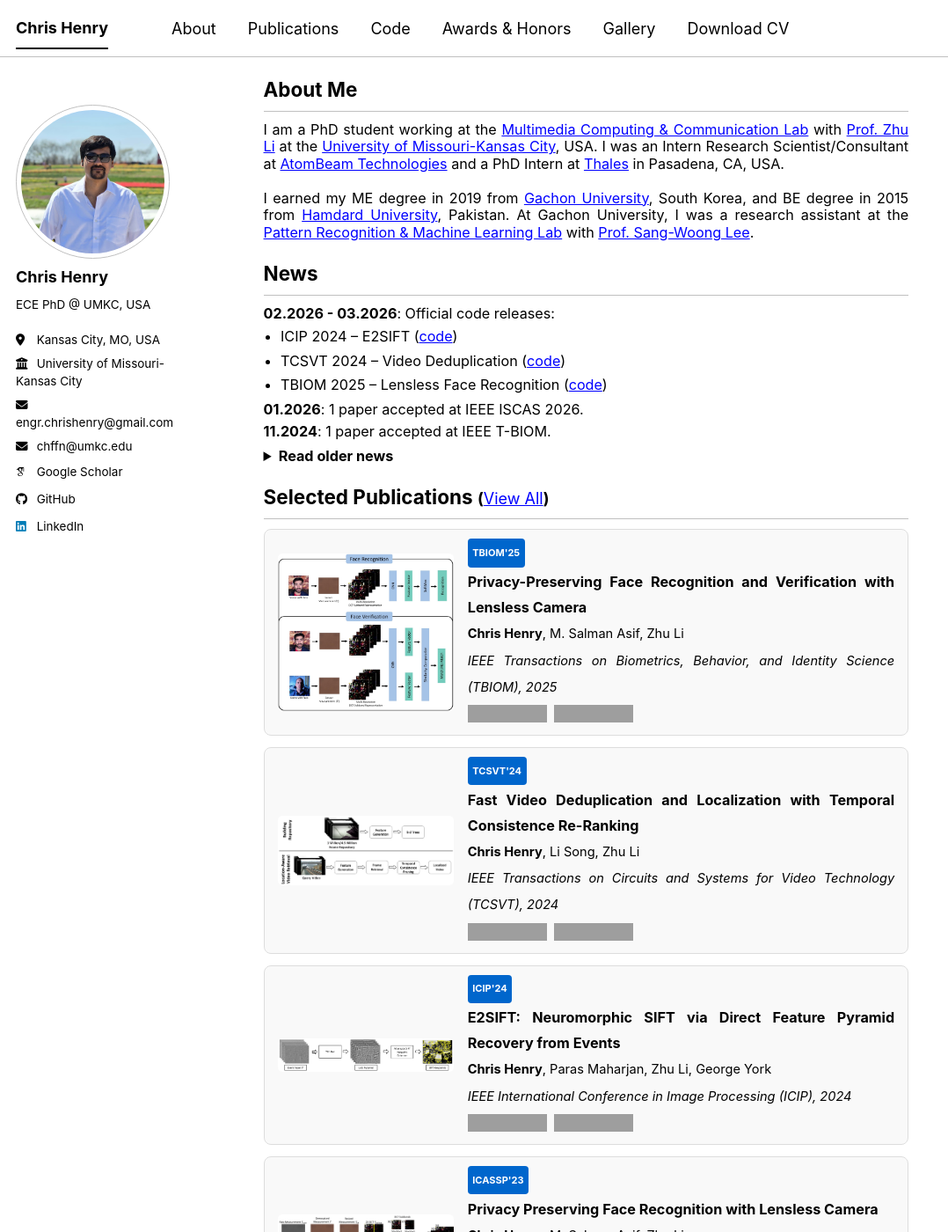
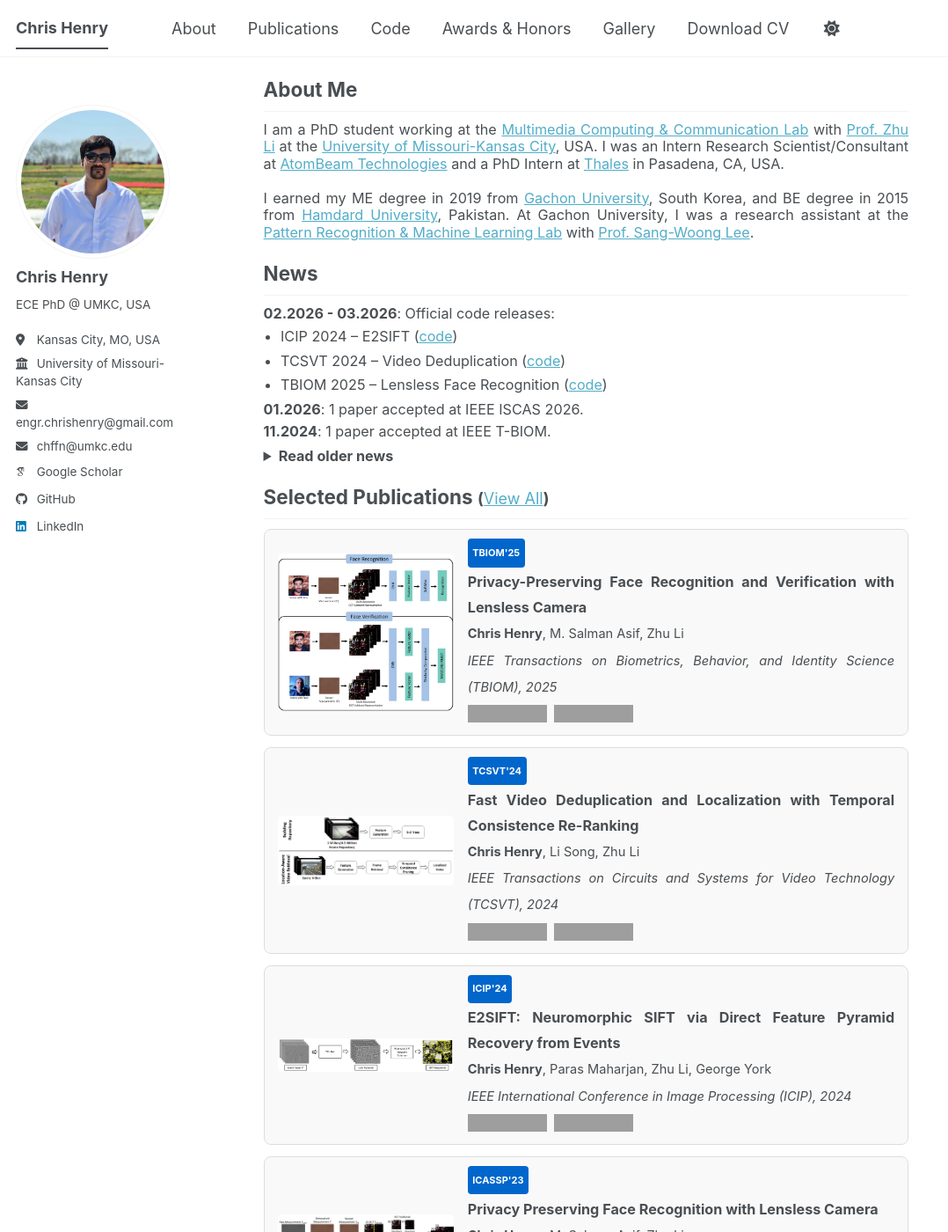
Before and after one commit to engrchrishenry/engrchrishenry.github.io, a Jekyll site: the page built from _pages/about.md, in a window 1280 px wide and 1400 px high. Shown: the whole window at 88% size, without its empty margins (0-1078 px from the left). Built offline with Jekyll 4.4.1, drawn with Linux system fonts in a browser that asks for light colours; some web fonts are replaced; a script bundle is joined from its source files by our own code; library files that are not in the unit come from our copies; grey boxes are pictures that could not be loaded.

Commit message:
Minor updates and improvements

```diff
--- a/_config.yml
+++ b/_config.yml
@@ -8,7 +8,7 @@
 
 # Basic Site Settings
 locale                   : "en-US"
-site_theme               : "contrast" # The available themes options are "default", "air", "sunrise", "mint", "dirt" and "contrast"
+site_theme               : "default" # The available themes options are "default", "air", "sunrise", "mint", "dirt" and "contrast"
 title                    : "Chris Henry"
 title_separator          : "-"
 name                     : &name "Your Name"
--- a/_includes/head.html
+++ b/_includes/head.html
@@ -6,8 +6,7 @@
 
 <link href="{% if site.atom_feed.path %}{{ site.atom_feed.path }}{% else %}{{ base_path }}/feed.xml{% endif %}" type="application/atom+xml" rel="alternate" title="{{ site.title }} Feed">
 
-<!-- <meta name="viewport" content="width=device-width, initial-scale=1.0"> -->
-<meta name="viewport" content="width=1024, initial-scale=1.0">
+<meta name="viewport" content="width=device-width, initial-scale=1.0">
 
 <script>
   document.documentElement.className = document.documentElement.className.replace(/\bno-js\b/g, '') + ' js ';
--- a/_includes/masthead.html
+++ b/_includes/masthead.html
@@ -18,11 +18,9 @@
               <a href="{{ domain }}{{ link.url }}">{{ link.title }}</a>
             </li>
           {% endfor %}
-          {%- comment -%}
           <li id="theme-toggle" class="masthead__menu-item persist tail">
             <a role="button" aria-labelledby="theme-icon"><i id="theme-icon" class="fa-solid fa-sun" aria-hidden="true" title="toggle theme"></i></a>
           </li>
-          {%- endcomment -%}
         </ul>
         <ul class="hidden-links hidden"></ul>
       </nav>
```
